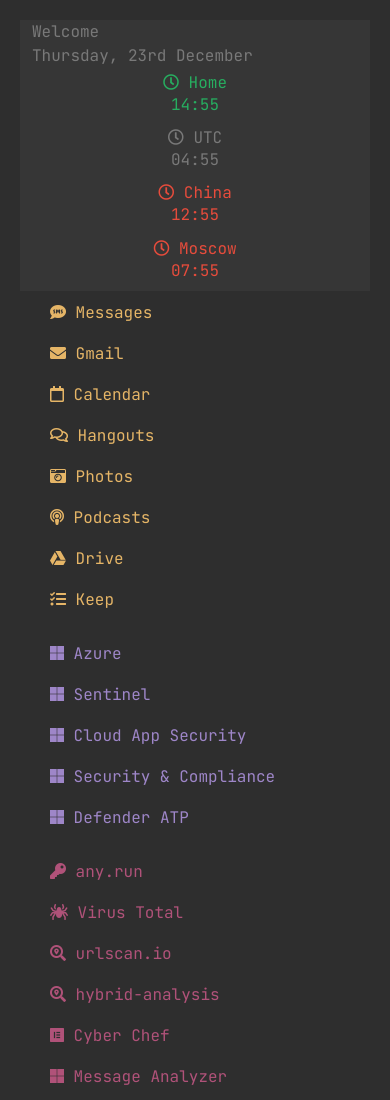
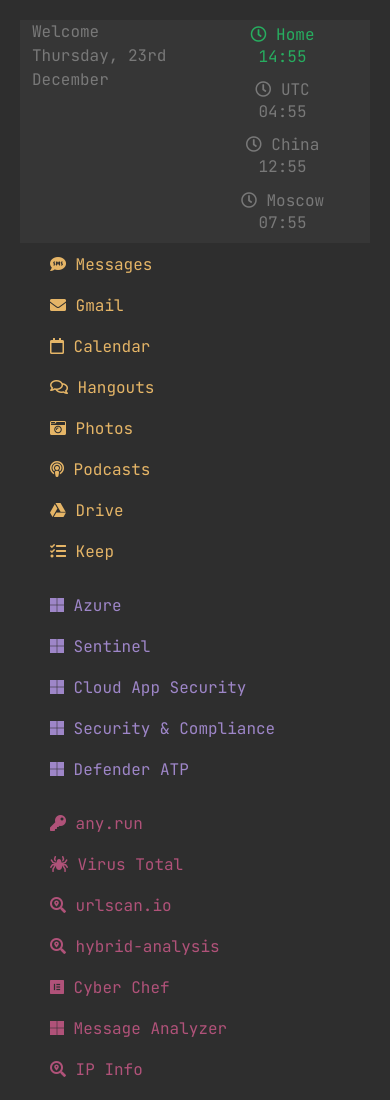
Before and after one commit to navycrossbow/navycrossbow.github.io, a plain HTML site: page index.html in a window 390 px wide. Shown: the top 1100 px of the page. Drawn offline with nearby package versions, Linux system fonts and the light colour scheme.

Commit message:
another dirty

```diff
--- a/index.html
+++ b/index.html
@@ -1,7 +1,7 @@
 <!DOCTYPE html>
 <html>
 	<head>
-		<title>alt</title>
+		<title>home</title>
         <meta charset="utf-8">
         <meta name="viewport" content="width=device-width, initial-scale=1, shrink-to-fit=no">
         <!--link rel="stylesheet" href="https://stackpath.bootstrapcdn.com/bootstrap/4.5.0/css/bootstrap.min.css" integrity="sha384-9aIt2nRpC12Uk9gS9baDl411NQApFmC26EwAOH8WgZl5MYYxFfc+NcPb1dKGj7Sk" crossorigin="anonymous" -->
@@ -35,9 +35,7 @@
             .showborder {border:1px solid red;}
             #greeting {text-align:left  !important;  width:100%;}
             #date{text-align:left !important; width:100%;}
-
-
-
+            .showel {background-color: bisque !important;}
         </style>
 
 	</head>
@@ -46,15 +44,18 @@
 
 
         <div class="container fluid">
-            <div class="row monokaiComments" style="background-color: #363636;">
+            <div class="row  row-cols-2 monokaiComments" style="background-color: #363636;">
                 <div class="col-lg-4 col-sm-3">
                    <div id="greeting"></div>
                    <span id="date" class="text-left"></span>
                 </div>
-                <div class="col-lg-8 col-sm-9">
+                <div class="col-lg-8 col-sm-9 monokaiComments">
                     <div class="transparentBorder" id="clocks"></div>
                 </div>
             </div>
+
+
+
             <div class="row">
                 <div id="hbrepeater" class="row"></div>
             </div>
@@ -72,9 +73,9 @@
 		<script id="textLink" type="text/template">
                 <div class="col-sm-3 col-lg-3">
                     <!--<div class="fw-bold {{color}}">      {{name}}</div>-->
-                    <div class="list-group transparentBorder" style="margin-bottom:10px; background-color:transparent !important;">
+                    <div class="list-group transparentBorder " style="margin-bottom:10px; background-color:transparent !important;">
                         {{#records}}
-                            <a href="{{link}}" target="_blank" class="list-group-item transparentBorder bg-transparent list-group-item-action {{../color}}">
+                            <a href="{{link}}" target="_blank" class="list-group-item transparentBorder bg-transparent list-group-item-action {{../color}} ">
                                 <i class="{{icon}}"></i>
                                 {{{text}}}
                             </a>
@@ -82,13 +83,12 @@
                     </div>
                 </div>
         </script>
-
         <script id="clock" type="text/template">
             {{#records}}
-            <div class="col-sm-4 col-lg-2 float-lg-end float-sm-none transparentBorder">
-                <div class="card text-center bg-transparent  {{color}} transparentBorder">
-                    <p class="card-text  text-center {{color}}"  style="margin-bottom:0px;"><i class="far fa-clock"></i> {{zone}}</p>
-                    <h6 class="card-title  text-center {{color}}">{{time}}</h5>
+            <div class=" col-lg-2 float-lg-end float-sm-none transparentBorder ">
+                <div class="card text-center bg-transparent {{color}} transparentBorder">
+                    <p class="card-text text-center {{color}}"  style="margin-bottom:0px;"><i class="far fa-clock"></i> {{zone}}</p>
+                    <h6 class="card-title text-center {{color}}">{{time}}</h5>
                 </div>
 
             </div>
@@ -97,7 +97,6 @@
 
 
 		<script>
-
 			function runHandleBars (data, cat, color, templateId, anchorId) {
 				var ds = {};
 				ds.name = cat
@@ -107,23 +106,19 @@
 				var stone = Handlebars.compile(template)(ds);
 				$(anchorId).append(stone);
             }
-
             function getTime() {
                 var ds = {}
                 ds.records = [];
                 ds.records.push({"time":moment().tz("Australia/Queensland").format(("HH:mm")), "zone":"Home", "color":"fg-uif-nephritis"});
                 ds.records.push({"time":moment().tz("UTC").format(("HH:mm")), "zone":"UTC", "color":""});
-                ds.records.push({"time":moment().tz("Asia/Shanghai").format(("HH:mm")), "zone":"China", "color":"fg-uif-alizarin"});
-                ds.records.push({"time":moment().tz("Europe/Moscow").format(("HH:mm")), "zone":"Moscow", "color":"fg-uif-alizarin"});
+                ds.records.push({"time":moment().tz("Asia/Shanghai").format(("HH:mm")), "zone":"China", "color":""});
+                ds.records.push({"time":moment().tz("Europe/Moscow").format(("HH:mm")), "zone":"Moscow", "color":""});
                 var template = $("#clock").html();
 				var stone = Handlebars.compile(template)(ds);
 				$("#clocks").empty().append(stone);
                 //console.log(moment.tz.names());
                 //console.log(moment.tz.countries());
-
             }
-
-
             function runclock() {
 				const date = moment().format("dddd, Do MMMM");
 				$('#date').text(date);
@@ -152,24 +147,18 @@
 				}
                 return msg;
 			}
-
             $(function() { //document.ready
-				console.log("ready!");
+				//console.log("ready!");
                 runHandleBars(dataset, 'Google', 'monokaiYellow', '#textLink', '#hbrepeater')
-
-
 				runHandleBars(dataset, 'Microsoft', 'monokaiPurple', '#textLink', '#hbrepeater')
 				//runHandleBars(dataset, 'Products', 'fg-uif-peterriver', '#textLink', '#hbrepeater')
 				//runHandleBars(dataset, 'Security', 'fg-uif-sunflower', '#textLink', '#hbrepeater')
 				runHandleBars(dataset, 'Hunting', 'monokaiPink', '#textLink', '#hbrepeater')
-
 				runHandleBars(dataset, 'News', 'monokaiBlue', '#textLink', '#hbrepeater')
                 //runHandleBars(dataset, 'Tools', 'fg-uif-nephritis', '#textLink', '#hbrepeater')
-
                 runHandleBars(dataset, 'Work', 'fg-uif-amethyst', '#textLink', '#hbrepeater')
                 runHandleBars(dataset, 'Learning', 'monokaiGreen', '#textLink', '#hbrepeater')
                 runHandleBars(dataset, 'Socials', 'monokaiOrange', '#textLink', '#hbrepeater')
-
                 runclock();
 
 			});
@@ -187,6 +176,9 @@
 	git commit -m "version 0.3"
 	git push -u origin master
 
+    nasty powershell oneliner
+    git add --all; git commit -m "another dirty"; git push;
+
 	icons from fontawesome
 	https://fontawesome.com/icons
 
```
